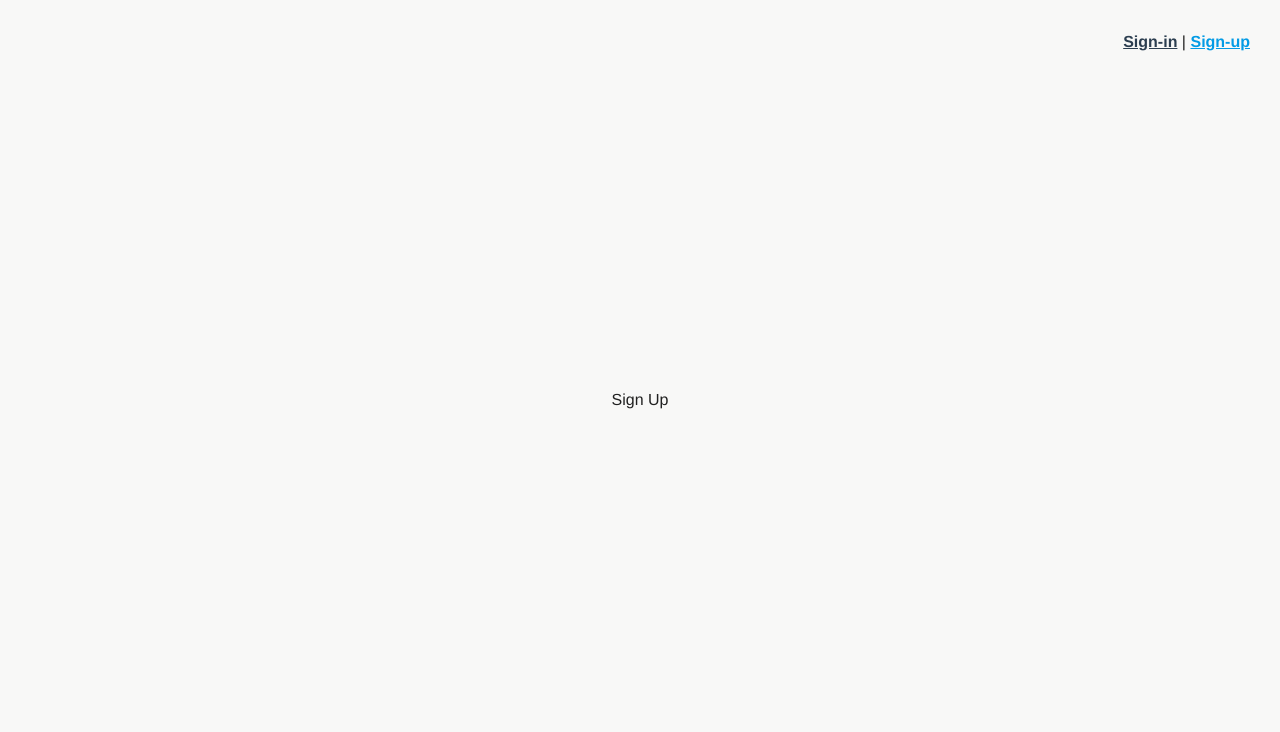
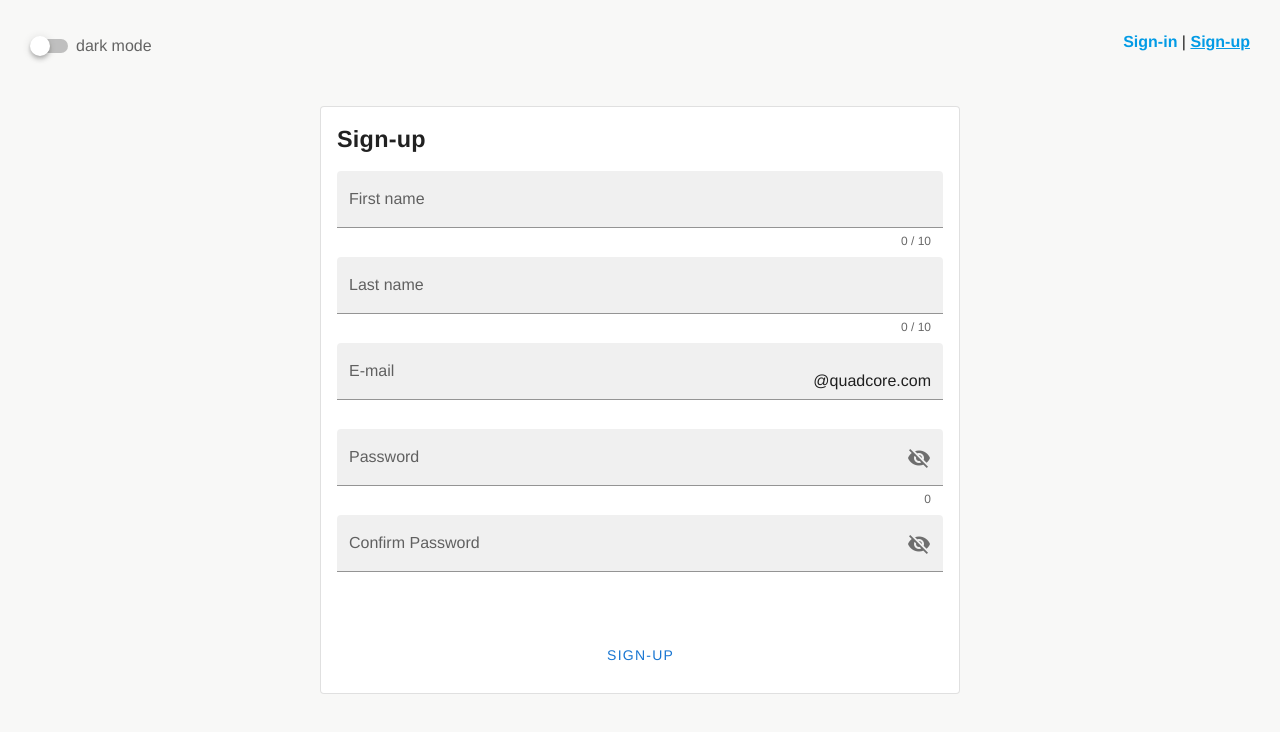
Before and after one commit to quadcore-alexu/email-service, a Vue app in the folder front-end/: page /#/signup in a window 1280 px wide. Shown: the top 732 px of the page. Built offline with nearby package versions, Linux system fonts and the light colour scheme.

Commit message:
Dark mode & Sign up --There is a subtle bug on which I'm still working. Tell me if you can spot it.

```diff
--- a/front-end/public/index.html
+++ b/front-end/public/index.html
@@ -4,8 +4,8 @@
     <meta charset="utf-8">
     <meta http-equiv="X-UA-Compatible" content="IE=edge">
     <meta name="viewport" content="width=device-width,initial-scale=1.0">
-    <link rel="icon" href="<%= BASE_URL %>favicon.ico">
-    <title><%= htmlWebpackPlugin.options.title %></title>
+    <link rel="icon" href="<%= BASE_URL %>email-icon.png">
+    <title>QuadCore Mail</title>
     <link rel="stylesheet" href="https://fonts.googleapis.com/css?family=Roboto:100,300,400,500,700,900">
     <link rel="stylesheet" href="https://cdn.jsdelivr.net/npm/@mdi/font@latest/css/materialdesignicons.min.css">
   </head>
--- a/front-end/src/components/SignIn.vue
+++ b/front-end/src/components/SignIn.vue
@@ -4,30 +4,33 @@
       <v-card-title>
         <h3>Sign-in</h3>
       </v-card-title>
+
       <v-card-text>
-        <v-form>
+        <v-form v-model="validForm">
           <v-container>
             <v-row>
-              <v-text-field v-model="email"
+              <v-text-field
+                  v-model="email"
                   filled
                   label="Email"
                   append-icon="mdi-close"
                   @click:append="email = ''"
                   :rules="[rules.required]"
+                  required
               ></v-text-field>
             </v-row>
-
             <v-row>
-              <v-text-field filled
+              <v-text-field
+                  filled
                   label="Password"
                   v-model="password"
                   :append-icon="show ? 'mdi-eye' : 'mdi-eye-off'"
                   :type="show ? 'text' : 'password'"
                   @click:append="show = !show"
                   :rules="[rules.required]"
+                  required
               ></v-text-field>
             </v-row>
-
           </v-container>
         </v-form>
       </v-card-text>
@@ -59,18 +62,21 @@ export default {
       rules: {
         required: value => !!value || 'Required',
       },
+      validForm: false,
     }
   },
 
   methods: {
     signIn() {
+      if (this.validForm) {
         if (this.password === "admin")
           window.location.href = 'home.html';
         else
           this.valid = false;
+      }
     },
 
-    signUp(){
+    signUp() {
       this.$router.push("/signup");
     }
   },
--- a/front-end/src/components/SignUp.vue
+++ b/front-end/src/components/SignUp.vue
@@ -1,13 +1,116 @@
 <template>
-<div>Sign Up</div>
+  <div id="signUpComponent">
+    <v-card outlined>
+      <v-card-title><h3>Sign-up</h3></v-card-title>
+
+      <v-card-text>
+        <v-form v-model="validForm">
+          <v-container>
+            <v-row>
+              <v-text-field
+                  filled
+                  v-model="firstname"
+                  :rules="[nameRules,requiredRules]"
+                  :counter="10"
+                  label="First name"
+                  required
+              ></v-text-field>
+            </v-row>
+            <v-row>
+              <v-text-field
+                  filled
+                  v-model="lastname"
+                  :rules="[nameRules,requiredRules]"
+                  :counter="10"
+                  label="Last name"
+                  required
+              ></v-text-field>
+            </v-row>
+            <v-row>
+              <v-text-field
+                  filled
+                  v-model="email"
+                  :rules="[requiredRules]"
+                  label="E-mail"
+                  placeholder="example: a.waleedothman"
+                  required
+                  suffix="@quadcore.com"
+              ></v-text-field>
+            </v-row>
+            <v-row>
+              <v-text-field
+                  filled
+                  v-model="password"
+                  :append-icon="show1 ? 'mdi-eye' : 'mdi-eye-off'"
+                  :rules="[requiredRules, minRules]"
+                  :type="show1 ? 'text' : 'password'"
+                  label="Password"
+                  hint="At least 8 characters"
+                  counter
+                  @click:append="show1 = !show1"
+              ></v-text-field>
+            </v-row>
+            <v-row>
+              <v-text-field
+                  filled
+                  :append-icon="show2 ? 'mdi-eye' : 'mdi-eye-off'"
+                  :rules="[requiredRules, confirmRules]"
+                  :type="show2 ? 'text' : 'password'"
+                  label="Confirm Password"
+                  @click:append="show2 = !show2"
+              ></v-text-field>
+            </v-row>
+          </v-container>
+        </v-form>
+      </v-card-text>
+
+      <v-card-actions>
+        <v-container class="btnContainer">
+          <p v-show="!valid" style="color: indianred">Oops! It looks like this email address is already taken.</p>
+          <v-btn color="primary" text @click="signUp">Sign-up</v-btn>
+        </v-container>
+      </v-card-actions>
+    </v-card>
+  </div>
 </template>
 
 <script>
 export default {
-  name: "SignUp"
+  name: "SignUp",
+
+  data() {
+    return {
+      validForm: false,
+      firstname: '',
+      lastname: '',
+      email: '',
+      password: '',
+      show1: false,
+      show2: false,
+      nameRules: v => v.length <= 10 || 'Name must be less than 10 characters',
+      requiredRules: value => !!value || 'Required',
+      minRules: v => v.length >= 8 || 'Min 8 characters',
+      confirmRules: v => v === this.password || 'Passwords not matching',
+      valid: true,
+    }
+  },
+
+  methods: {
+    signUp() {
+      if (this.validForm) {
+        if (this.email === "a.waleedothman") {
+          window.location.href = 'home.html';
+        } else {
+          this.valid = false;
+        }
+      }
+    }
+  }
 }
 </script>
 
 <style scoped>
-
+#signUpComponent {
+  width: 50%;
+}
 </style>
--- a/front-end/src/pages/signIn/App.vue
+++ b/front-end/src/pages/signIn/App.vue
@@ -1,17 +1,41 @@
 <template>
   <div id="app">
     <v-app>
-      <v-main style="background-color: #F8F8F7">
+      <v-main>
         <div id="nav">
-          <router-link to="/">Sign-in</router-link>
-          |
-          <router-link to="/signup">Sign-up</router-link>
+          <v-row>
+            <v-col>
+              <v-switch v-model="dark" @click="toggleDarkMode" label="dark mode" style="margin-top: 0"></v-switch>
+            </v-col>
+            <v-col>
+              <router-link to="/">Sign-in</router-link>
+              |
+              <router-link to="/signup">Sign-up</router-link>
+            </v-col>
+          </v-row>
         </div>
         <router-view class="centered"/>
       </v-main>
     </v-app>
   </div>
 </template>
+
+<script>
+export default {
+
+  data() {
+    return {
+      dark: false,
+    }
+  },
+
+  methods: {
+    toggleDarkMode() {
+      this.$vuetify.theme.dark = this.dark;
+    }
+  }
+}
+</script>
 
 <style lang="scss">
 #app {
@@ -27,10 +51,11 @@
 
   a {
     font-weight: bold;
-    color: #2c3e50;
+    color: #039BE5;
+    text-decoration: none;
 
     &.router-link-exact-active {
-      color: #039BE5;
+      text-decoration: underline;
     }
   }
 }
@@ -42,4 +67,8 @@
   /* bring your own prefixes */
   transform: translate(-50%, -50%);
 }
+
+.v-application {
+  background-color: var(--v-background-base) !important;
+}
 </style>
--- a/front-end/src/plugins/vuetify.js
+++ b/front-end/src/plugins/vuetify.js
@@ -4,4 +4,17 @@ import Vuetify from 'vuetify/lib/framework';
 Vue.use(Vuetify);
 
 export default new Vuetify({
+    theme: {
+        options: {
+            customProperties: true,
+        },
+        themes: {
+            light: {
+                background: '#F8F8F7',
+            },
+            dark: {
+                background: '#212121',
+            }
+        },
+    },
 });
```
Also changed, not shown: front-end/public/email-icon.png (added), 1 other file (tests, documents, lock files or other folders). Lines whose indentation alone changed are shown as unchanged.
